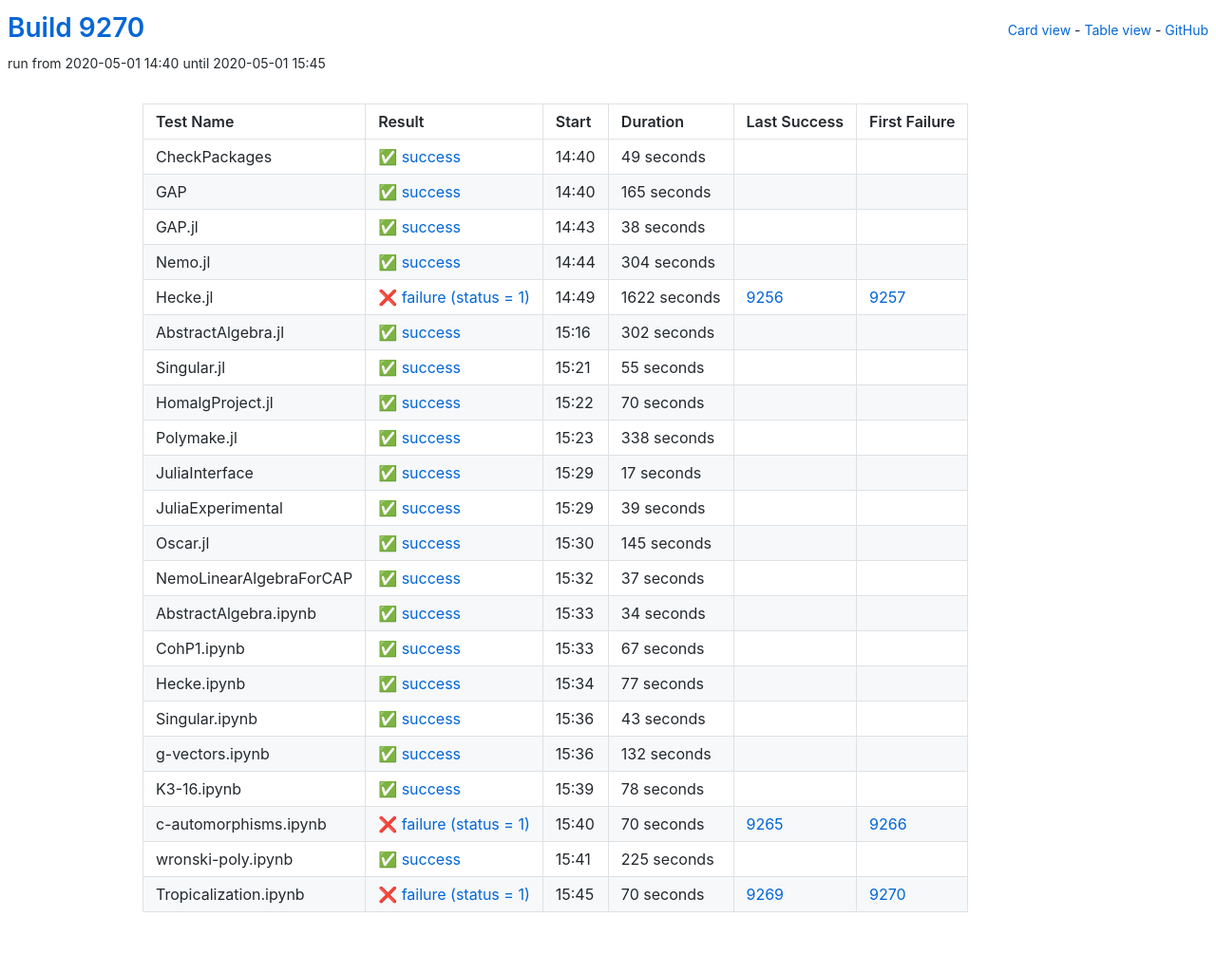
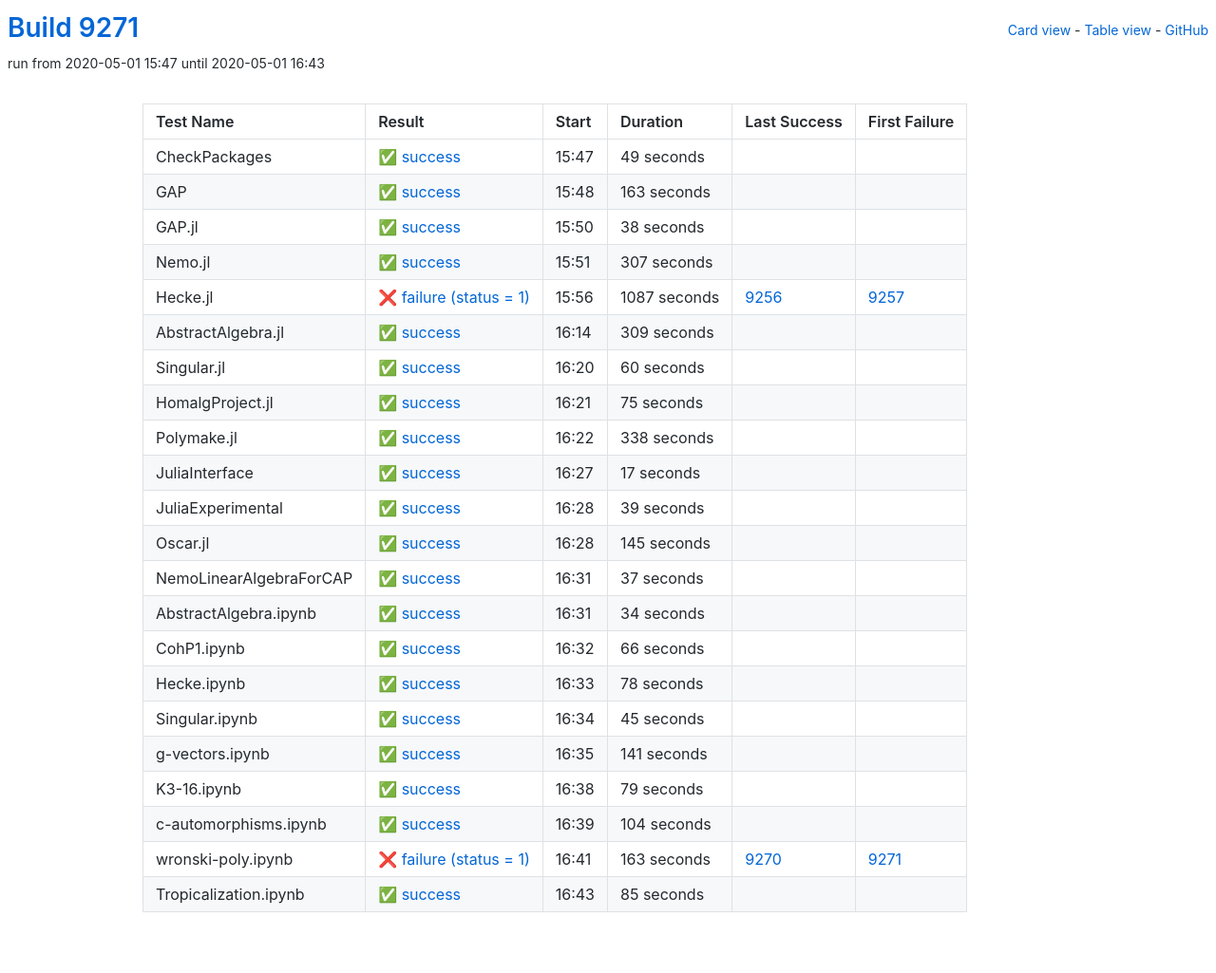
Before and after one commit to oscar-system/oscar-ci-status, a Jekyll site: the page built from table.html, in a window 1280 px wide. Shown: the whole page at 95% size. Built offline with Jekyll 4.4.1, drawn with Linux system fonts in a browser that asks for light colours.

Commit message:
Build 9271

```diff
--- a/_data/ci.yml
+++ b/_data/ci.yml
@@ -1,5 +1,5 @@
-build: 9270
-build_url: https://oscarci.mathematik.uni-kl.de/job/oscar/9270/
+build: 9271
+build_url: https://oscarci.mathematik.uni-kl.de/job/oscar/9271/
 job: oscar
 tests:
 - duration: 49
@@ -8,20 +8,20 @@
   first_failure_url: null
   last_success: false
   last_success_url: null
-  log: https://oscarci.mathematik.uni-kl.de/job/oscar/9270/artifact/logs/build-9270/CheckPackages.log
+  log: https://oscarci.mathematik.uni-kl.de/job/oscar/9271/artifact/logs/build-9271/CheckPackages.log
   name: CheckPackages
-  start: 2020-05-01 14:40
+  start: 2020-05-01 15:47
   status: success
   success: true
-- duration: 165
+- duration: 163
   exitcode: 0
   first_failure: false
   first_failure_url: null
   last_success: false
   last_success_url: null
-  log: https://oscarci.mathematik.uni-kl.de/job/oscar/9270/artifact/logs/build-9270/GAP.log
+  log: https://oscarci.mathematik.uni-kl.de/job/oscar/9271/artifact/logs/build-9271/GAP.log
   name: GAP
-  start: 2020-05-01 14:40
+  start: 2020-05-01 15:48
   status: success
   success: true
 - duration: 38
@@ -30,64 +30,64 @@
   first_failure_url: null
   last_success: false
   last_success_url: null
-  log: https://oscarci.mathematik.uni-kl.de/job/oscar/9270/artifact/logs/build-9270/GAP.jl.log
+  log: https://oscarci.mathematik.uni-kl.de/job/oscar/9271/artifact/logs/build-9271/GAP.jl.log
   name: GAP.jl
-  start: 2020-05-01 14:43
+  start: 2020-05-01 15:50
   status: success
   success: true
-- duration: 304
+- duration: 307
   exitcode: 0
   first_failure: false
   first_failure_url: null
   last_success: false
   last_success_url: null
-  log: https://oscarci.mathematik.uni-kl.de/job/oscar/9270/artifact/logs/build-9270/Nemo.jl.log
+  log: https://oscarci.mathematik.uni-kl.de/job/oscar/9271/artifact/logs/build-9271/Nemo.jl.log
   name: Nemo.jl
-  start: 2020-05-01 14:44
+  start: 2020-05-01 15:51
   status: success
   success: true
-- duration: 1622
+- duration: 1087
   exitcode: 1
   first_failure: 9257
   first_failure_url: https://oscarci.mathematik.uni-kl.de/job/oscar/9257/
   last_success: 9256
   last_success_url: https://oscarci.mathematik.uni-kl.de/job/oscar/9256/
-  log: https://oscarci.mathematik.uni-kl.de/job/oscar/9270/artifact/logs/build-9270/Hecke.jl.log
+  log: https://oscarci.mathematik.uni-kl.de/job/oscar/9271/artifact/logs/build-9271/Hecke.jl.log
   name: Hecke.jl
-  start: 2020-05-01 14:49
+  start: 2020-05-01 15:56
   status: failure
   success: false
-- duration: 302
+- duration: 309
   exitcode: 0
   first_failure: false
   first_failure_url: null
   last_success: false
   last_success_url: null
-  log: https://oscarci.mathematik.uni-kl.de/job/oscar/9270/artifact/logs/build-9270/AbstractAlgebra.jl.log
+  log: https://oscarci.mathematik.uni-kl.de/job/oscar/9271/artifact/logs/build-9271/AbstractAlgebra.jl.log
   name: AbstractAlgebra.jl
-  start: 2020-05-01 15:16
+  start: 2020-05-01 16:14
   status: success
   success: true
-- duration: 55
+- duration: 60
   exitcode: 0
   first_failure: false
   first_failure_url: null
   last_success: false
   last_success_url: null
-  log: https://oscarci.mathematik.uni-kl.de/job/oscar/9270/artifact/logs/build-9270/Singular.jl.log
+  log: https://oscarci.mathematik.uni-kl.de/job/oscar/9271/artifact/logs/build-9271/Singular.jl.log
   name: Singular.jl
-  start: 2020-05-01 15:21
+  start: 2020-05-01 16:20
   status: success
   success: true
-- duration: 70
+- duration: 75
   exitcode: 0
   first_failure: false
   first_failure_url: null
   last_success: false
   last_success_url: null
-  log: https://oscarci.mathematik.uni-kl.de/job/oscar/9270/artifact/logs/build-9270/HomalgProject.jl.log
+  log: https://oscarci.mathematik.uni-kl.de/job/oscar/9271/artifact/logs/build-9271/HomalgProject.jl.log
   name: HomalgProject.jl
-  start: 2020-05-01 15:22
+  start: 2020-05-01 16:21
   status: success
   success: true
 - duration: 338
@@ -96,9 +96,9 @@
   first_failure_url: null
   last_success: false
   last_success_url: null
-  log: https://oscarci.mathematik.uni-kl.de/job/oscar/9270/artifact/logs/build-9270/Polymake.jl.log
+  log: https://oscarci.mathematik.uni-kl.de/job/oscar/9271/artifact/logs/build-9271/Polymake.jl.log
   name: Polymake.jl
-  start: 2020-05-01 15:23
+  start: 2020-05-01 16:22
   status: success
   success: true
 - duration: 17
@@ -107,9 +107,9 @@
   first_failure_url: null
   last_success: false
   last_success_url: null
-  log: https://oscarci.mathematik.uni-kl.de/job/oscar/9270/artifact/logs/build-9270/JuliaInterface.log
+  log: https://oscarci.mathematik.uni-kl.de/job/oscar/9271/artifact/logs/build-9271/JuliaInterface.log
   name: JuliaInterface
-  start: 2020-05-01 15:29
+  start: 2020-05-01 16:27
   status: success
   success: true
 - duration: 39
@@ -118,9 +118,9 @@
   first_failure_url: null
   last_success: false
   last_success_url: null
-  log: https://oscarci.mathematik.uni-kl.de/job/oscar/9270/artifact/logs/build-9270/JuliaExperimental.log
+  log: https://oscarci.mathematik.uni-kl.de/job/oscar/9271/artifact/logs/build-9271/JuliaExperimental.log
   name: JuliaExperimental
-  start: 2020-05-01 15:29
+  start: 2020-05-01 16:28
   status: success
   success: true
 - duration: 145
@@ -129,9 +129,9 @@
   first_failure_url: null
   last_success: false
   last_success_url: null
-  log: https://oscarci.mathematik.uni-kl.de/job/oscar/9270/artifact/logs/build-9270/Oscar.jl.log
+  log: https://oscarci.mathematik.uni-kl.de/job/oscar/9271/artifact/logs/build-9271/Oscar.jl.log
   name: Oscar.jl
-  start: 2020-05-01 15:30
+  start: 2020-05-01 16:28
   status: success
   success: true
 - duration: 37
@@ -140,9 +140,9 @@
   first_failure_url: null
   last_success: false
   last_success_url: null
-  log: https://oscarci.mathematik.uni-kl.de/job/oscar/9270/artifact/logs/build-9270/NemoLinearAlgebraForCAP.log
+  log: https://oscarci.mathematik.uni-kl.de/job/oscar/9271/artifact/logs/build-9271/NemoLinearAlgebraForCAP.log
   name: NemoLinearAlgebraForCAP
-  start: 2020-05-01 15:32
+  start: 2020-05-01 16:31
   status: success
   success: true
 - duration: 34
@@ -151,53 +151,20 @@
   first_failure_url: null
   last_success: false
   last_success_url: null
-  log: https://oscarci.mathematik.uni-kl.de/job/oscar/9270/artifact/logs/build-9270/AbstractAlgebra.ipynb.log
+  log: https://oscarci.mathematik.uni-kl.de/job/oscar/9271/artifact/logs/build-9271/AbstractAlgebra.ipynb.log
   name: AbstractAlgebra.ipynb
-  start: 2020-05-01 15:33
+  start: 2020-05-01 16:31
   status: success
   success: true
-- duration: 67
+- duration: 66
   exitcode: 0
   first_failure: false
   first_failure_url: null
   last_success: false
   last_success_url: null
-  log: https://oscarci.mathematik.uni-kl.de/job/oscar/9270/artifact/logs/build-9270/CohP1.ipynb.log
+  log: https://oscarci.mathematik.uni-kl.de/job/oscar/9271/artifact/logs/build-9271/CohP1.ipynb.log
   name: CohP1.ipynb
-  start: 2020-05-01 15:33
-  status: success
-  success: true
-- duration: 77
-  exitcode: 0
-  first_failure: false
-  first_failure_url: null
-  last_success: false
-  last_success_url: null
-  log: https://oscarci.mathematik.uni-kl.de/job/oscar/9270/artifact/logs/build-9270/Hecke.ipynb.log
-  name: Hecke.ipynb
-  start: 2020-05-01 15:34
-  status: success
-  success: true
-- duration: 43
-  exitcode: 0
-  first_failure: false
-  first_failure_url: null
-  last_success: false
-  last_success_url: null
-  log: https://oscarci.mathematik.uni-kl.de/job/oscar/9270/artifact/logs/build-9270/Singular.ipynb.log
-  name: Singular.ipynb
-  start: 2020-05-01 15:36
-  status: success
-  success: true
-- duration: 132
-  exitcode: 0
-  first_failure: false
-  first_failure_url: null
-  last_success: false
-  last_success_url: null
-  log: https://oscarci.mathematik.uni-kl.de/job/oscar/9270/artifact/logs/build-9270/g-vectors.ipynb.log
-  name: g-vectors.ipynb
-  start: 2020-05-01 15:36
+  start: 2020-05-01 16:32
   status: success
   success: true
 - duration: 78
@@ -206,41 +173,74 @@
   first_failure_url: null
   last_success: false
   last_success_url: null
-  log: https://oscarci.mathematik.uni-kl.de/job/oscar/9270/artifact/logs/build-9270/K3-16.ipynb.log
-  name: K3-16.ipynb
-  start: 2020-05-01 15:39
+  log: https://oscarci.mathematik.uni-kl.de/job/oscar/9271/artifact/logs/build-9271/Hecke.ipynb.log
+  name: Hecke.ipynb
+  start: 2020-05-01 16:33
   status: success
   success: true
-- duration: 70
-  exitcode: 1
-  first_failure: 9266
-  first_failure_url: https://oscarci.mathematik.uni-kl.de/job/oscar/9266/
-  last_success: 9265
-  last_success_url: https://oscarci.mathematik.uni-kl.de/job/oscar/9265/
-  log: https://oscarci.mathematik.uni-kl.de/job/oscar/9270/artifact/logs/build-9270/c-automorphisms.ipynb.log
-  name: c-automorphisms.ipynb
-  start: 2020-05-01 15:40
-  status: failure
-  success: false
-- duration: 225
+- duration: 45
   exitcode: 0
   first_failure: false
   first_failure_url: null
   last_success: false
   last_success_url: null
-  log: https://oscarci.mathematik.uni-kl.de/job/oscar/9270/artifact/logs/build-9270/wronski-poly.ipynb.log
-  name: wronski-poly.ipynb
-  start: 2020-05-01 15:41
+  log: https://oscarci.mathematik.uni-kl.de/job/oscar/9271/artifact/logs/build-9271/Singular.ipynb.log
+  name: Singular.ipynb
+  start: 2020-05-01 16:34
   status: success
   success: true
-- duration: 70
+- duration: 141
+  exitcode: 0
+  first_failure: false
+  first_failure_url: null
+  last_success: false
+  last_success_url: null
+  log: https://oscarci.mathematik.uni-kl.de/job/oscar/9271/artifact/logs/build-9271/g-vectors.ipynb.log
+  name: g-vectors.ipynb
+  start: 2020-05-01 16:35
+  status: success
+  success: true
+- duration: 79
+  exitcode: 0
+  first_failure: false
+  first_failure_url: null
+  last_success: false
+  last_success_url: null
+  log: https://oscarci.mathematik.uni-kl.de/job/oscar/9271/artifact/logs/build-9271/K3-16.ipynb.log
+  name: K3-16.ipynb
+  start: 2020-05-01 16:38
+  status: success
+  success: true
+- duration: 104
+  exitcode: 0
+  first_failure: false
+  first_failure_url: null
+  last_success: false
+  last_success_url: null
+  log: https://oscarci.mathematik.uni-kl.de/job/oscar/9271/artifact/logs/build-9271/c-automorphisms.ipynb.log
+  name: c-automorphisms.ipynb
+  start: 2020-05-01 16:39
+  status: success
+  success: true
+- duration: 163
   exitcode: 1
-  first_failure: 9270
-  first_failure_url: https://oscarci.mathematik.uni-kl.de/job/oscar/9270/
-  last_success: 9269
-  last_success_url: https://oscarci.mathematik.uni-kl.de/job/oscar/9269/
-  log: https://oscarci.mathematik.uni-kl.de/job/oscar/9270/artifact/logs/build-9270/Tropicalization.ipynb.log
-  name: Tropicalization.ipynb
-  start: 2020-05-01 15:45
+  first_failure: 9271
+  first_failure_url: https://oscarci.mathematik.uni-kl.de/job/oscar/9271/
+  last_success: 9270
+  last_success_url: https://oscarci.mathematik.uni-kl.de/job/oscar/9270/
+  log: https://oscarci.mathematik.uni-kl.de/job/oscar/9271/artifact/logs/build-9271/wronski-poly.ipynb.log
+  name: wronski-poly.ipynb
+  start: 2020-05-01 16:41
   status: failure
   success: false
+- duration: 85
+  exitcode: 0
+  first_failure: false
+  first_failure_url: null
+  last_success: false
+  last_success_url: null
+  log: https://oscarci.mathematik.uni-kl.de/job/oscar/9271/artifact/logs/build-9271/Tropicalization.ipynb.log
+  name: Tropicalization.ipynb
+  start: 2020-05-01 16:43
+  status: success
+  success: true
```
Also changed, not shown: README.md.
